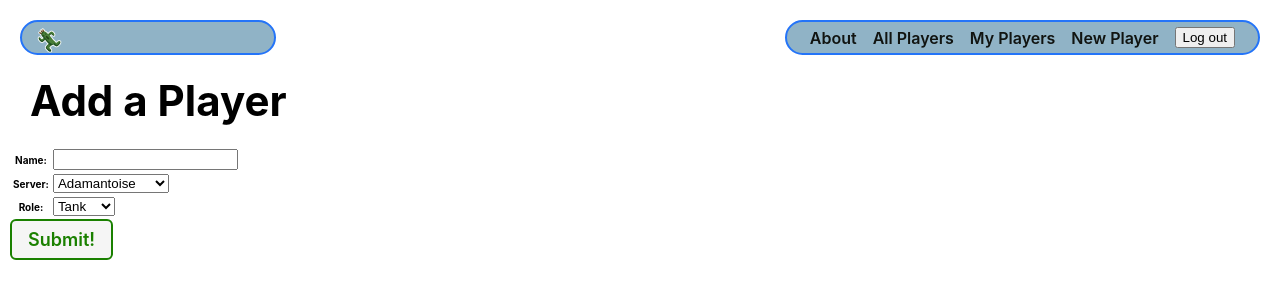
After one commit to kei-the-gae/ffxiv-recruitment-tracker, a Django app: page /players/create/ in a window 1280 px wide. The commit adds this page. Shown: the top 300 px of the page. Run offline with Django 5.2, Linux system fonts and the light colour scheme; the visitor is signed in with stand-in values (Sample User, id 1).

Commit message:
Add create player

```diff
--- a/main_app/models.py
+++ b/main_app/models.py
@@ -1,6 +1,6 @@
 from django.db import models
 from django.contrib.auth.models import User
-
+from django.urls import reverse
 
 ROLES = (
     ('T', 'Tank'),
@@ -132,6 +132,8 @@ class Player(models.Model):
 
     def __str__(self):
         return f"{self.name} is a {self.get_role_display()} on {self.get_server_display()}"
+    def get_absolute_url(self):
+        return reverse('player_detail', kwargs={'player_id': self.id})
 
 class Job(models.Model):
     player = models.ForeignKey(Player, on_delete=models.CASCADE)
--- a/main_app/templates/base.html
+++ b/main_app/templates/base.html
@@ -24,6 +24,7 @@
           <li><a href="{% url 'about' %}">About</a></li>
           <li><a href="{% url 'all_player_index' %}">All Players</a></li>
           <li><a href="{% url 'my_player_index' %}">My Players</a></li>
+          <li><a href="{% url 'player_create' %}">New Player</a></li>
           <li>
             <form id="logout-form" method="post" action="{% url 'logout' %}">
               {% csrf_token %}
--- /dev/null
+++ b/main_app/templates/main_app/player_form.html
@@ -0,0 +1,20 @@
+{% extends 'base.html' %}
+{% load static %}
+{% block head %}
+{% comment %} <link rel="stylesheet" href="{% static 'css/form.css' %}" /> {% endcomment %}
+{% endblock %}
+{% block content %}
+
+<div class="page-header">
+    <h1>Add a Player</h1>
+</div>
+
+<form action="" method="post" class="form-container">
+    {% csrf_token %}
+    <table>
+        {{ form.as_table }}
+    </table>
+    <button type="submit" class="btn submit">Submit!</button>
+</form>
+
+{% endblock %}
--- a/main_app/urls.py
+++ b/main_app/urls.py
@@ -6,5 +6,6 @@ urlpatterns = [
     path('about/', views.about, name='about'),
     path('accounts/signup/', views.signup, name='signup'),
     path('my_players/', views.my_player_index, name='my_player_index'),
-    path('players/', views.all_player_index, name='all_player_index')
+    path('players/', views.all_player_index, name='all_player_index'),
+    path('players/create/', views.PlayerCreate.as_view(), name='player_create'),
 ]
--- a/main_app/views.py
+++ b/main_app/views.py
@@ -4,8 +4,9 @@ from django.contrib.auth import login
 from django.contrib.auth.forms import UserCreationForm
 from django.contrib.auth.views import LoginView
 from django.contrib.auth.decorators import login_required
+from django.contrib.auth.mixins import LoginRequiredMixin
 from .models import Player
-
+from django.views.generic.edit import CreateView, UpdateView, DeleteView
 
 # Create your views here.
 class Home(LoginView):
@@ -35,3 +36,11 @@ def all_player_index(req):
 def my_player_index(req):
     players = Player.objects.filter(user=req.user)
     return render(req, 'users/index.html', {'players': players})
+
+class PlayerCreate(LoginRequiredMixin, CreateView):
+    model = Player
+    fields = ['name', 'server', 'role']
+    success_url = '/players/'
+    def form_valid(self, form):
+        form.instance.user = self.request.user
+        return super().form_valid(form)
```
